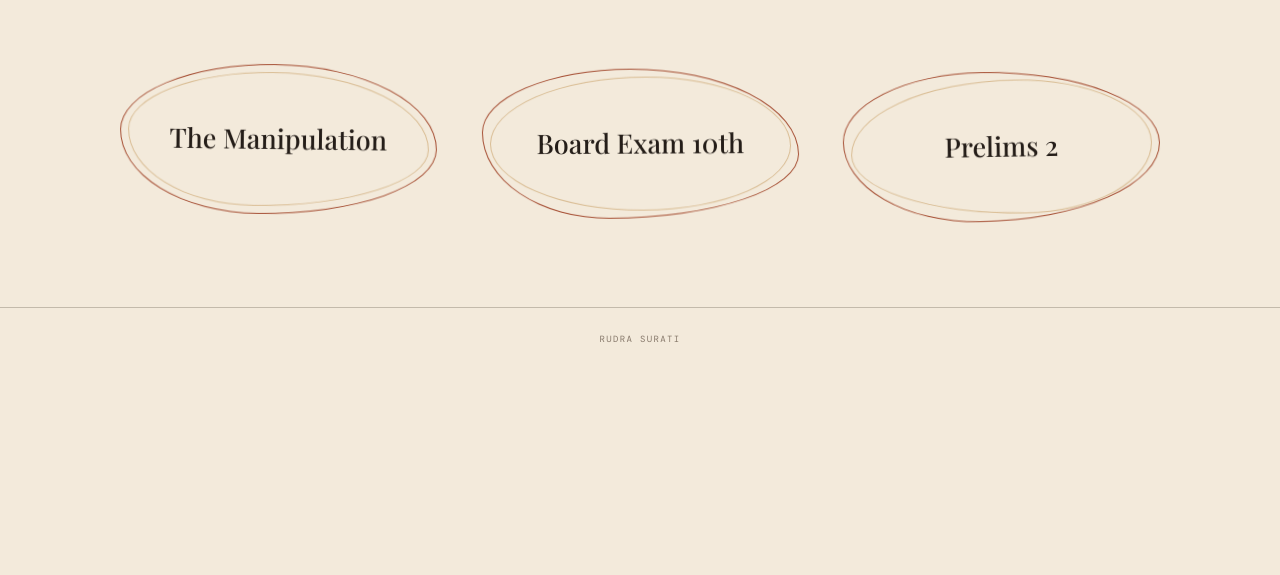
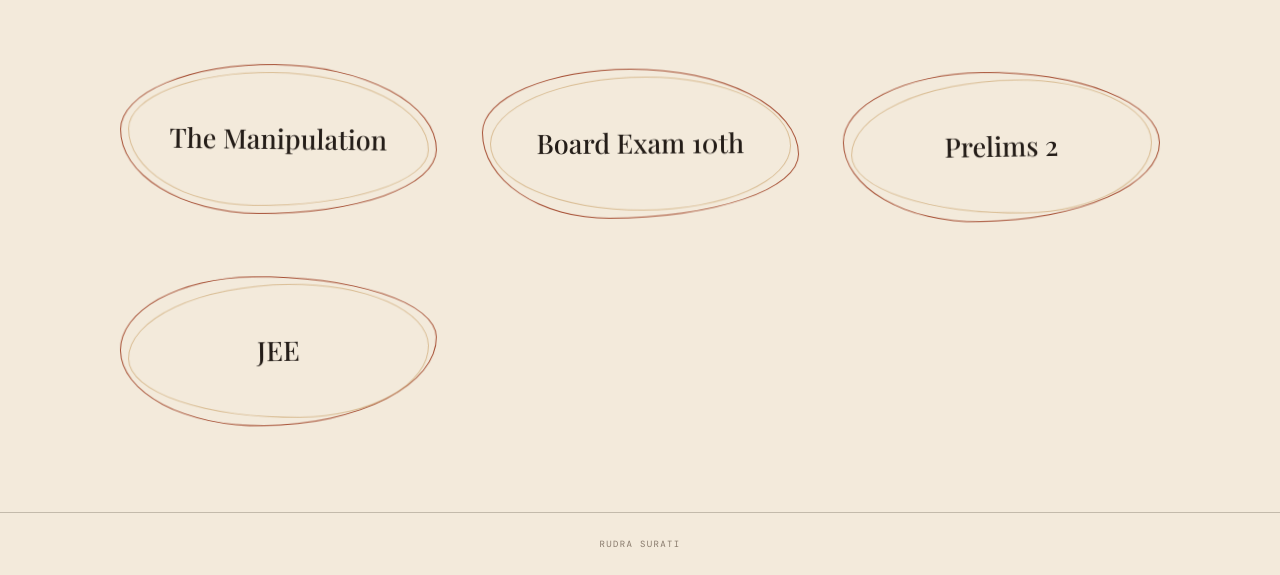
Before and after one commit to RudraSurati/Playbook, a plain HTML site: page index.html in a window 1280 px wide. Shown: the part 248-823 px from the top of the page. Before the commit the page ends 800 px from the top, so only its background shows below. Drawn offline with nearby package versions, Linux system fonts and the light colour scheme.

Commit message:
Add JEE collection to index.html

```diff
--- a/index.html
+++ b/index.html
@@ -312,6 +312,7 @@ const collections = [
     { name: "The Manipulation", file: "Manipulation.html" },
     { name: "Board Exam 10th", file: "BTT.html" },
     { name: "Prelims 2", file: "PT.html" },
+    { name: "JEE", file: "JEE.html" },
 ];
 
 
```
